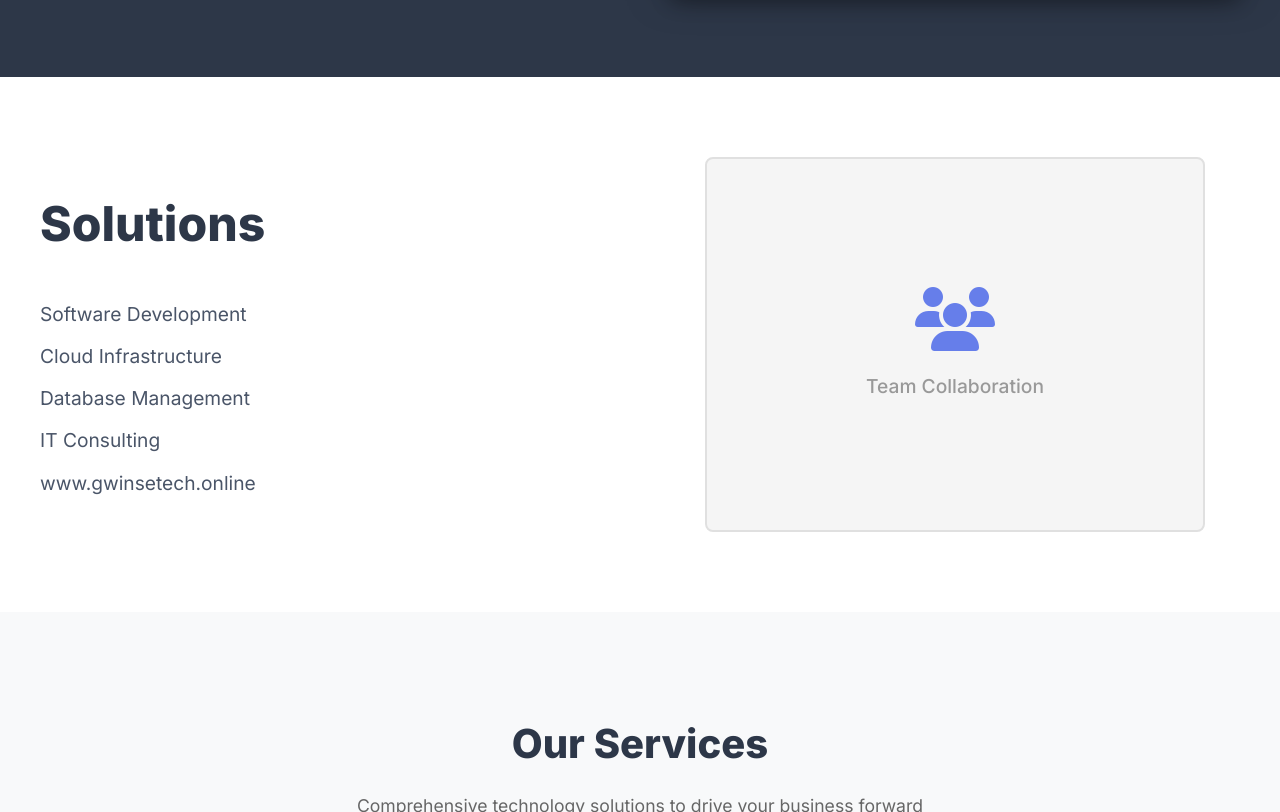
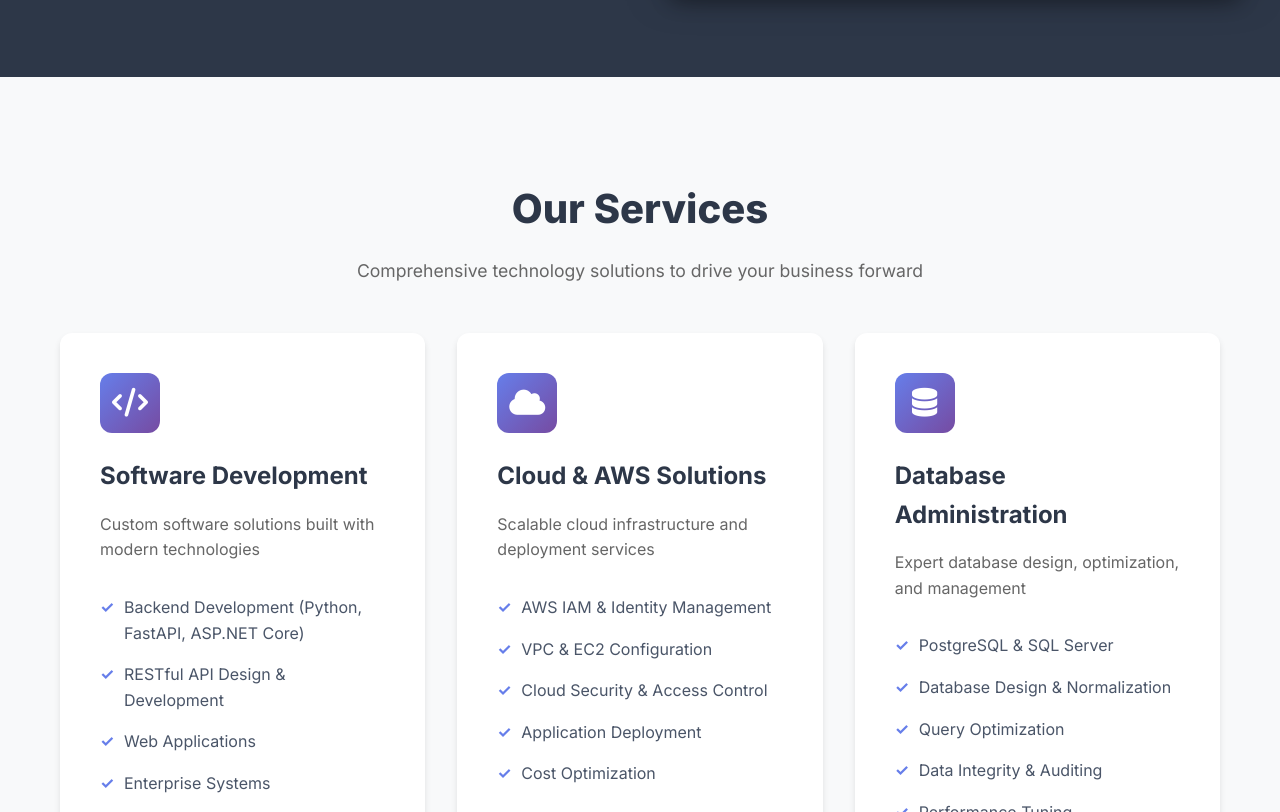
Before and after one commit to gwinsetech/Gwinsetech-website, a website: page index.html in a window 1280 px wide. Shown: the part 611-1423 px from the top of the page. Drawn offline with Linux system fonts and the light colour scheme.

Commit message:
Remove bottom content section (Solutions list)

```diff
--- a/company-styles.css
+++ b/company-styles.css
@@ -322,76 +322,6 @@ body {
     background: #4a5568;
     border-radius: 0 0 8px 8px;
     box-shadow: 0 5px 20px rgba(0, 0, 0, 0.3);
-}
-
-/* Bottom Content Section */
-.bottom-content {
-    background: #ffffff;
-    padding: 80px 40px;
-}
-
-.content-wrapper {
-    max-width: 1400px;
-    margin: 0 auto;
-    display: grid;
-    grid-template-columns: 1fr 1fr;
-    gap: 60px;
-    align-items: center;
-}
-
-.content-left {
-    padding-right: 40px;
-}
-
-.content-title {
-    font-size: 3rem;
-    font-weight: 800;
-    color: #2d3748;
-    margin-bottom: 30px;
-}
-
-.content-list {
-    list-style: none;
-    font-size: 1.2rem;
-    color: #4a5568;
-    line-height: 2.2;
-}
-
-.content-list li {
-    padding-left: 0;
-}
-
-.content-right {
-    display: flex;
-    justify-content: center;
-}
-
-.content-image {
-    width: 100%;
-    max-width: 500px;
-    aspect-ratio: 4/3;
-    background: #f5f5f5;
-    border-radius: 8px;
-    display: flex;
-    align-items: center;
-    justify-content: center;
-    border: 2px solid #e0e0e0;
-}
-
-.placeholder-image {
-    text-align: center;
-    color: #999;
-}
-
-.placeholder-image i {
-    font-size: 4rem;
-    margin-bottom: 20px;
-    color: #667eea;
-}
-
-.placeholder-image p {
-    font-size: 1.2rem;
-    font-weight: 500;
 }
 
 /* Services Section */
--- a/index.html
+++ b/index.html
@@ -109,30 +109,6 @@
                         </div>
                     </div>
                     <div class="laptop-base"></div>
-                </div>
-            </div>
-        </div>
-    </section>
-
-    <!-- Bottom Content Section -->
-    <section class="bottom-content">
-        <div class="content-wrapper">
-            <div class="content-left">
-                <h2 class="content-title">Solutions</h2>
-                <ul class="content-list">
-                    <li>Software Development</li>
-                    <li>Cloud Infrastructure</li>
-                    <li>Database Management</li>
-                    <li>IT Consulting</li>
-                    <li>www.gwinsetech.online</li>
-                </ul>
-            </div>
-            <div class="content-right">
-                <div class="content-image">
-                    <div class="placeholder-image">
-                        <i class="fas fa-users"></i>
-                        <p>Team Collaboration</p>
-                    </div>
                 </div>
             </div>
         </div>
```
Also changed, not shown: Default.html (+0 -24 lines).
